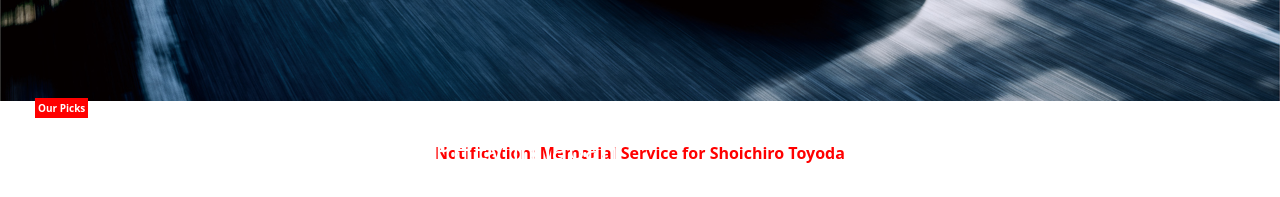
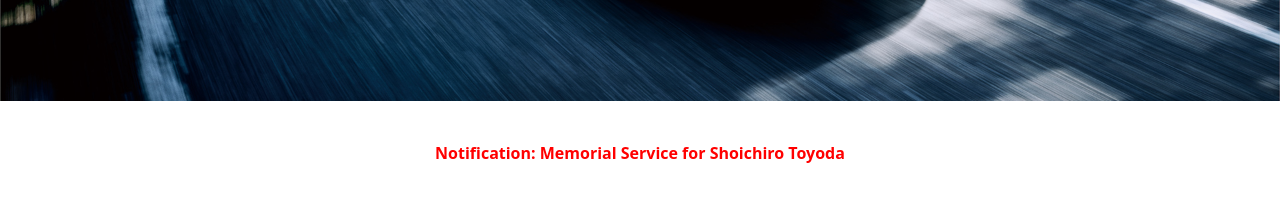
Before and after one commit to ZAINKHAN25/Mini-hackathon, a plain HTML site: page index.html in a window 1280 px wide. Shown: the part 423-620 px from the top of the page. Drawn offline with nearby package versions, Linux system fonts and the light colour scheme.

Commit message:
again initial commit

```diff
--- a/index.html
+++ b/index.html
@@ -61,14 +61,14 @@
   <div class="workingarea">
       <span id="picaboinworking">
           <!-- <img width="100%" height="60%" src="/Toyota Launches All-New Prius PHEV in Japan _ Toyota _ Global Newsroom _ Toyota Motor Corporation Official Global Website_files/HELLO.jpg"> -->
-          <div id="chotapackes"><br />
+          <!-- <div id="chotapackes"><br />
               <span style="font-size: x-small; background-color: red; padding: 3px; font-weight: bold;">Our Picks</span>
               <div style="font-size: x-small;">Mar,01,2023</div>
               <span>
                   <h3>Toyota launches All-New Prius PHEV in Japan</h3>
               </span>
           </div>
-      </span>
+      </span> -->
       <!-- <span>
           <center><p style="margin-top: 40px;color: red; font-weight: bold;"> Notification: Memorial Service for Shoichiro Toyota</p> </center>
       </span> -->
```
Also changed, not shown: My Information.txt (added).
